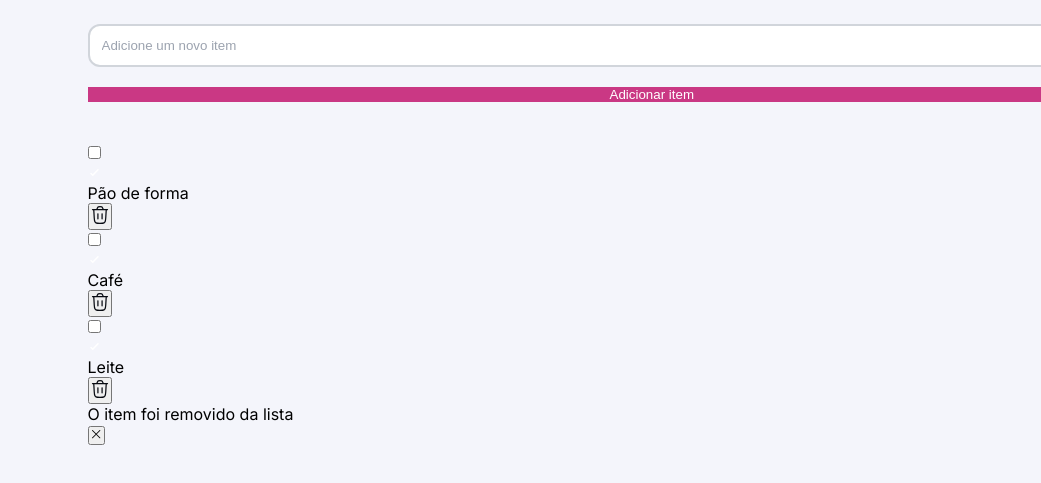
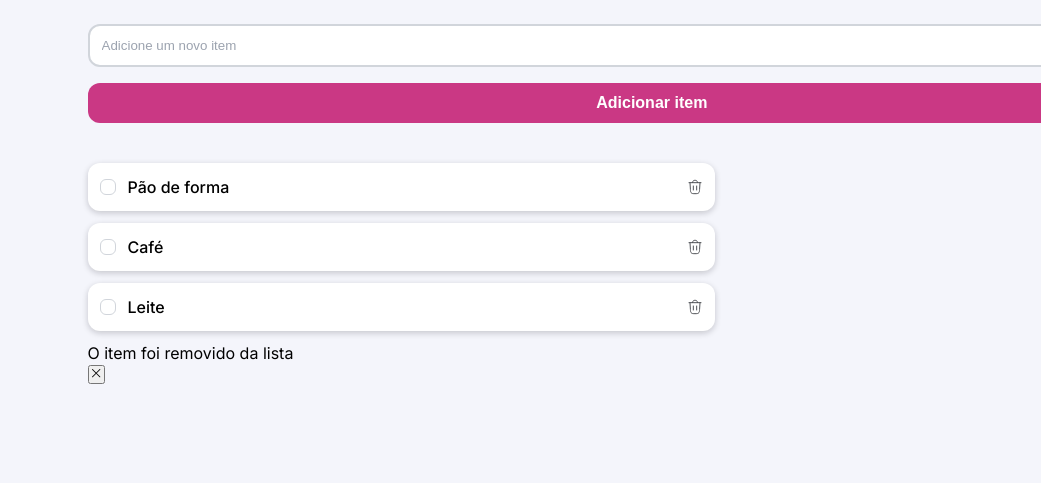
Before and after one commit to nicolas-de-souza-moraes12a/quicklistladomarcio, a plain HTML site: page index.html in a window 1280 px wide. Shown: the part 185-668 px from the top of the page, without its empty margins (239-1280 px from the left). Drawn offline with nearby package versions, Linux system fonts and the light colour scheme.

Commit message:
estilizações para a section.list

```diff
--- a/style.css
+++ b/style.css
@@ -95,5 +95,74 @@ main {
         border: none;
         color: var(--always-white);
         width: 180%;
+        padding: 1rem 2.4rem;
+        font-size: 1.6rem;
+        line-height: 2rem;
+        border-radius: 1.2rem;
+        font-weight: 600;
+        cursor: pointer;
+
+        &:hover {
+            background: var(--color-brand-hover);
+        }
     }
 }
+
+.list {
+    .item {
+        background: var(--background-secondary);
+        padding: 1.2rem;
+        margin-bottom: 1.2rem;
+        display: flex;
+        justify-content: space-between;
+        align-items: center;
+        font-size: 1.6rem;
+        line-height: 2.4rem;
+        font-weight: 500;
+        border-radius: 12px;
+        box-shadow: 0 2px 6px rgba(8, 11, 18, 0.2);
+
+        div {
+            display:flex;
+            gap: 1.2rem;
+            align-items: center;
+        }
+
+        .custom-checkbox {
+            width: 1.6rem;
+            height: 1.6rem;
+            border: 1px solid var(--border-primary);
+            border-radius: 6px;
+        }
+
+        input {
+            display: none;
+        }
+
+        div:has(input:checked) {
+            .custom-checkbox {
+                background: var(--color-brand);
+                border: 1px solid var(--color-brand);
+                transition: .2s;
+            }
+
+            label {
+                text-decoration: line-through;
+            }
+        }
+
+        button {
+            background: none;
+            border: none;
+            display: flex;
+            align-items: center;
+            cursor: pointer;
+
+
+            img {
+                width: 1.6rem;
+                opacity: .7;
+            }
+        }
+    }
+}
```
